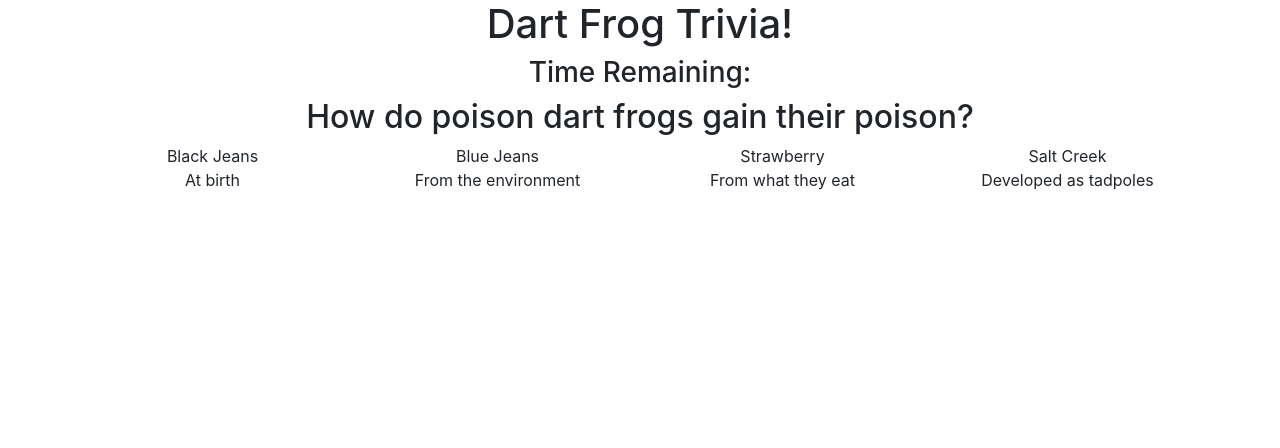
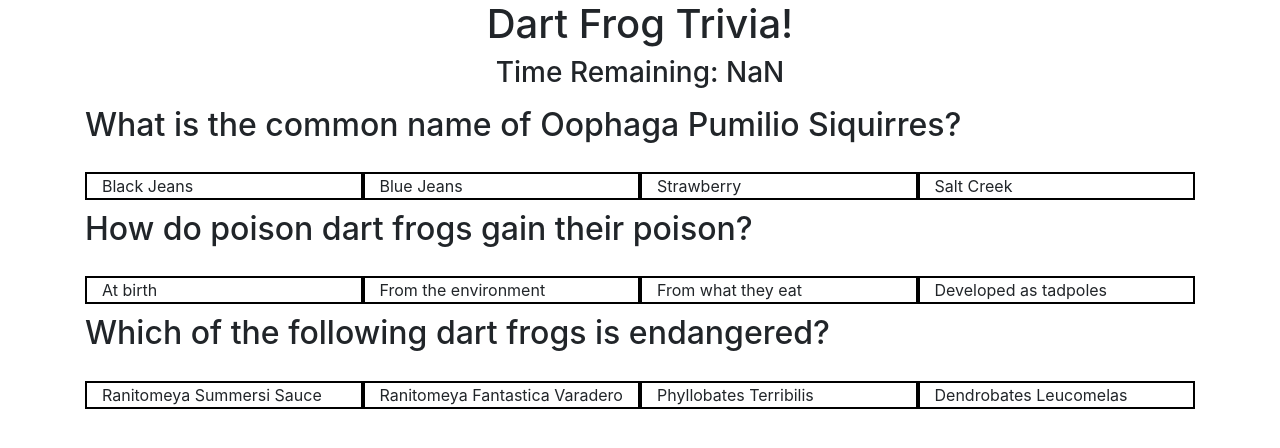
Before and after one commit to msheffield/TriviaGame, a plain HTML site: page index.html in a window 1280 px wide. Both pictures are taken after a click on the element "Click here to start!". Drawn offline with nearby package versions, Linux system fonts and the light colour scheme.

Commit message:
having trouble with timer giving NaN, had to move to trivia object earlier (had scope issues)

```diff
--- a/assets/css/style.css
+++ b/assets/css/style.css
@@ -1,4 +1,4 @@
-* {
+h1,h2,h3 {
     text-align: center;
 }
 
@@ -7,3 +7,9 @@
     margin-top: 20px;
     margin-bottom: 10px;
 }
+
+.disabled {
+    border: black solid 2px;
+    margin-top: 20px;
+    margin-bottom: 10px;
+}
--- a/assets/javascript/app.js
+++ b/assets/javascript/app.js
@@ -3,11 +3,11 @@ var Trivia = {
 
     // TRIVA VARIABLES
     // Questions as an array
-    questions: ["What is the common name of Oophaga Pumilio Siquirres?", "How do poison dart frogs gain their poison?"],
+    questions: ["What is the common name of Oophaga Pumilio Siquirres?", "How do poison dart frogs gain their poison?", "Which of the following dart frogs is endangered?"],
     // Options as an array of arrays
-    options: [["Black Jeans", "Blue Jeans", "Strawberry", "Salt Creek"], ["At birth", "From the environment", "From what they eat", "Developed as tadpoles"]],
+    options: [["Black Jeans", "Blue Jeans", "Strawberry", "Salt Creek"], ["At birth", "From the environment", "From what they eat", "Developed as tadpoles"], ["Ranitomeya Summersi Sauce", "Ranitomeya Fantastica Varadero", "Phyllobates Terribilis", "Dendrobates Leucomelas"]],
     // Answers as an array
-    answers: ["Black Jeans"],
+    answers: ["Black Jeans", "From what they eat", "Phyllobates Terribilis"],
 
     // USER VARIABLES
     correctAnswers: 0,
@@ -17,48 +17,89 @@ var Trivia = {
     initializeDisplay: function () {
         for (let i = 0; i < this.questions.length; i++) {
 
-            $("#question").text(this.questions[i]);
+            let div = $("<div>");
+            div.addClass("container")
 
-            let div = $("<div>");
-            div.addClass("row")
+            let question = $("<div>");
+            question.addClass("row", "container")
+            question.html('<h2>' + this.questions[i] + '</h2>');
+            div.append(question);
 
             let id = ("q" + i);
 
+            let options = $("<div>");
+            options.addClass("row", "container");
+
             for (let j = 0; j < this.options[i].length; j++) {
                 let option = $('<div>').text(this.options[i][j]);
-                option.addClass('col-md-3', 'option-button');
-                option.attr('id', (id +'-option-' + j));
-                div.append(option);
+                option.addClass('col-md-3');
+                option.addClass('option-button');
+                option.addClass('q' + i);
+                option.attr('id', (id + '-option-' + j));
+                options.append(option);
             }
+
+            div.append(options);
 
             $("#game-board").append(div);
         }
 
+    },
+
+    // Timer variables
+    timer: 0,
+    guessTime: 1000,
+
+    startTimer: function () {
+        clearInterval(this.timer);
+        this.timer = setInterval(this.decrement, this.guessTime);
+    },
+
+    decrement: function () {
+        this.guessTime--;
+
+        //  Show the number in the #show-number tag.
+        console.log(this.guessTime);
+        $("#time-remaining").text(this.guessTime);
+
+        if (this.guessTime === 0) {
+
+            stopTimer();
+
+            alert("Time Up!");
+        }
+    },
+
+    stopTimer: function () {
+        clearInterval(this.timer);
     }
 
 }
 
 // ------ Helper Functions ------
 
-function countDown() {
-    guessTime--;
-    $("#time-remaining").text(guessTime);
-}
+
 
 // ------ Game Flow ------
 $(document).ready(function () {
     // Triva object
     var trivia = Trivia;
 
-    // Timer variables
-    var timer;
-    var timer_active = false;
-    var guessTime = 1000;
-
     $("#start").on("click", function () {
+        // Set up game screen
         $("#start").hide();
         trivia.initializeDisplay();
 
+        // start timer
+        trivia.startTimer();
+
+        $(".option-button").on("click", function () {
+            $("#" + this.id).css({ "border-color": "blue" });
+
+            let questionString = this.id.slice(0, 2);
+
+            $("." + questionString).removeClass("option-button");
+            $("." + questionString).addClass("disabled");
+        })
     })
-
 });
```
Also changed, not shown: index.html (+0 -31 lines).
